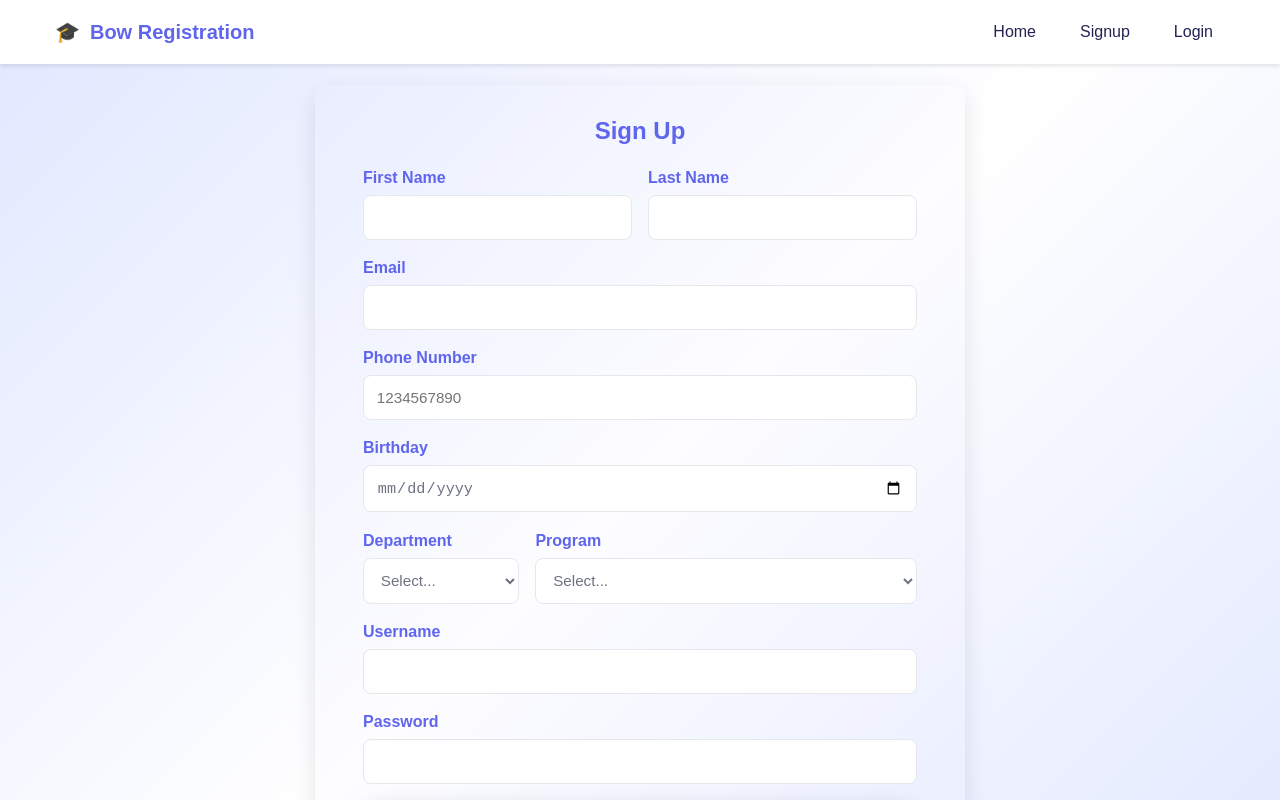
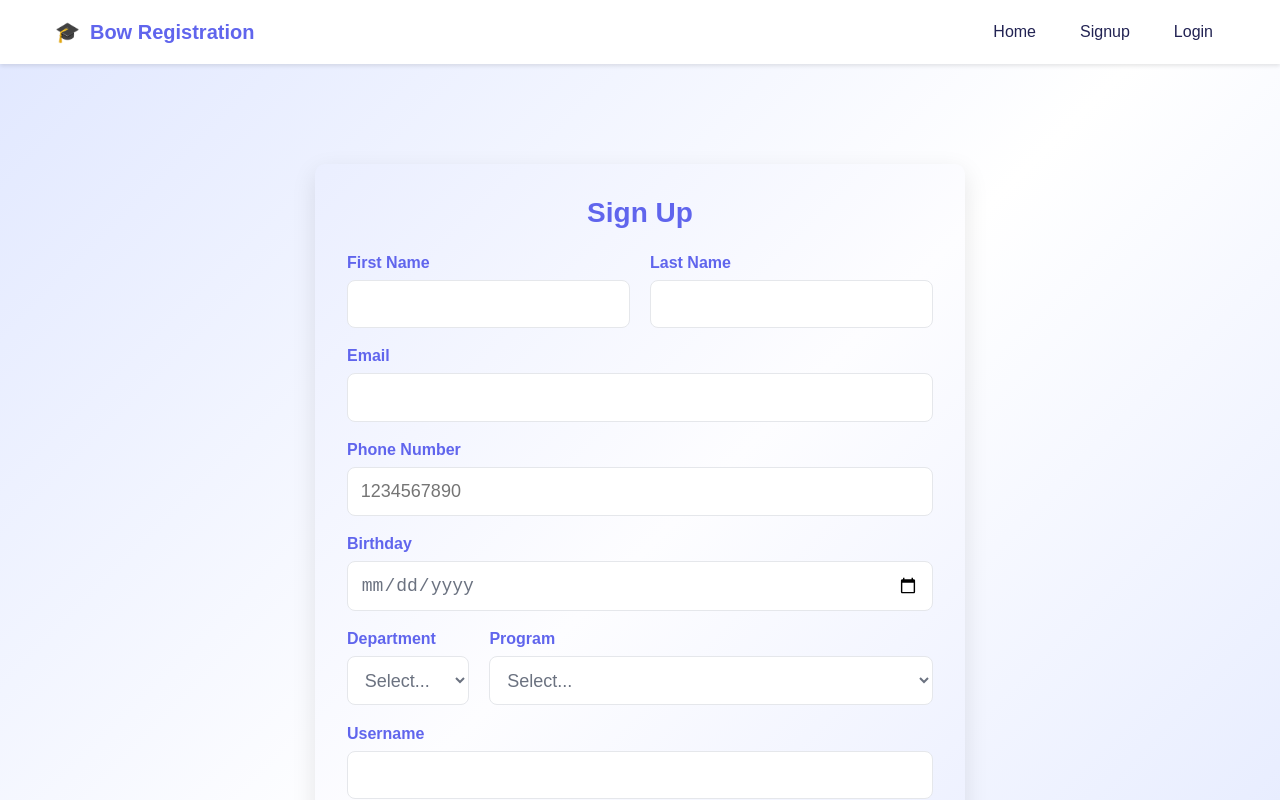
Before and after one commit to ingridtufani/BVCourse, a React (Vite) app in the folder my-react-app/: page /signup in a window 1280 px wide. Shown: the top 800 px of the page. Built offline with nearby package versions, Linux system fonts and the light colour scheme.

Commit message:
Signup css into App.css, Btn, Select and Input components

```diff
--- a/my-react-app/src/components/Signup.jsx
+++ b/my-react-app/src/components/Signup.jsx
@@ -1,11 +1,9 @@
-import React , { useState} from "react";
+import React, { useState } from "react";
 import { useNavigate } from "react-router-dom";
-import '../styles/Signup.css';
-
-
-//This will be replaced with data from backend later
-import { programData } from "../data/demoData";
-
+import "../styles/Signup.css";
+import Input from "./ui/Input";
+import Select from "./ui/Select";
+import { programData } from "../data/demoData"; //This will be replaced with data from backend later
 
 // dropdown options
 const PROGRAMS = [
@@ -18,10 +16,12 @@ const PROGRAMS = [
 
 const DEPARTMENTS = [
   { value: "", label: "Select..." },
-     ...Array.from(new Set(programData.map((prog) => prog.department))).map((dept) => ({
+  ...Array.from(new Set(programData.map((prog) => prog.department))).map(
+    (dept) => ({
       value: dept,
       label: dept,
-        })),
+    })
+  ),
 ];
 
 const initialForm = {
@@ -36,13 +36,11 @@ const initialForm = {
   password: "",
 };
 
-
 export default function Signup() {
   const [form, setForm] = useState(initialForm);
   const [errors, setErrors] = useState({});
   const [usernameError, setUsernameError] = useState("");
   const navigate = useNavigate();
-
 
   const handleChange = (e) => {
     const { name, value } = e.target;
@@ -53,37 +51,29 @@ export default function Signup() {
   };
 
   const validate = () => {
-        const e= {};
-        if (!form.firstName.trim())
-            e.firstName =" Required";
+    const e = {};
+    if (!form.firstName.trim()) e.firstName = " Required";
 
-        if (!form.lastName.trim())
-            e.lastName = " Required";
+    if (!form.lastName.trim()) e.lastName = " Required";
 
     if (!form.email.trim()) e.email = " Required";
-        else if (!/\S+@\S+\.\S+/.test(form.email))
-            e.email = " Invalid email";
-
+    else if (!/\S+@\S+\.\S+/.test(form.email)) e.email = " Invalid email";
 
     if (!form.phone.trim()) e.phone = " Required";
-        else if (!/^\d{10}$/.test(form.phone))
-            e.phone = " Invalid phone number";
+    else if (!/^\d{10}$/.test(form.phone)) e.phone = " Invalid phone number";
 
-        if (!form.birthday.trim())
-            e.birthday = " Required";
+    if (!form.birthday.trim()) e.birthday = " Required";
 
-        if (!form.department.trim())
-            e.department = " Required";
+    if (!form.department.trim()) e.department = " Required";
 
     if (!form.program.trim() || form.program === "Select...")
       e.program = " Required";
 
-        if (!form.username.trim())
-            e.username = " Required";
+    if (!form.username.trim()) e.username = " Required";
 
-        if (!form.password.trim())
-            e.password = " Required";
-        else if(form.password.length < 6) e.password = " Password must be at least 6 characters long";
+    if (!form.password.trim()) e.password = " Required";
+    else if (form.password.length < 6)
+      e.password = " Password must be at least 6 characters long";
 
     setErrors(e);
     return Object.keys(e).length === 0;
@@ -93,14 +83,13 @@ export default function Signup() {
     e.preventDefault();
     if (!validate()) return;
 
-
     //get users from local storage
     const users = JSON.parse(localStorage.getItem("users") || "[]");
 
     //check if username already exists
     const exists = users.some(
-            (u) => u.username.trim().toLowerCase() === form.username.trim().toLowerCase()
-
+      (u) =>
+        u.username.trim().toLowerCase() === form.username.trim().toLowerCase()
     );
     if (exists) {
       setUsernameError("Username already taken");
@@ -110,7 +99,7 @@ export default function Signup() {
 
     const newUser = {
       id:
-            typeof crypto !== 'undefined' && crypto.randomUUID
+        typeof crypto !== "undefined" && crypto.randomUUID
           ? crypto.randomUUID()
           : Date.now().toString(),
       username: form.username.trim().toLowerCase(),
@@ -127,10 +116,8 @@ export default function Signup() {
       },
     };
 
-
     const updatedUSers = [...users, newUser];
     localStorage.setItem("users", JSON.stringify(updatedUSers));
-
 
     alert("Signup successful! Please log in.");
     setForm(initialForm);
@@ -139,146 +126,104 @@ export default function Signup() {
     navigate("/login"); //redirect to login page
   };
 
-
   return (
     <div className="signup-container">
       <div className="signup-card">
         <h2 className="signup-title">Sign Up</h2>
 
-                <form onSubmit={onSubmit} noValidate>
-                    <div className="row">
-                        <div className="field">
-                            <label htmlFor="firstName">First Name</label>
-                            <input
-                                type="text"
+        <form onSubmit={onSubmit} noValidate className="form">
+          <div className="form-row">
+            <Input
               id="firstName"
               name="firstName"
+              label="First Name"
               value={form.firstName}
               onChange={handleChange}
+              error={errors.firstName}
             />
-                            {errors.firstName && <small className="error">{errors.firstName}</small>}
+            <Input
+              id="lastName"
+              name="lastName"
+              label="Last Name"
+              value={form.lastName}
+              onChange={handleChange}
+              error={errors.lastName}
+            />
           </div>
 
-                <div className="field">
-                    <label htmlFor="lastName">Last Name</label>
-                    <input
-                        type="text"
-                        id="lastName"
-                        name="lastName"
-                        value={form.lastName}
-                        onChange={handleChange}
-                    />
-                    {errors.lastName && <small className="error">{errors.lastName}</small>}
-                </div>
-            </div>
-
-            <div className="field">
-                <label htmlFor="email">Email</label>
-                <input
-                    type="email"
+          <Input
             id="email"
             name="email"
+            label="Email"
             value={form.email}
             onChange={handleChange}
+            error={errors.email}
           />
-                {errors.email && <small className="error">{errors.email}</small>}
-            </div>
 
-            <div className="field">
-                <label htmlFor="phone">Phone Number</label>
-                <input
-                    type="tel"
+          <Input
             id="phone"
             name="phone"
+            label="Phone Number"
             placeholder="1234567890"
             value={form.phone}
             onChange={handleChange}
+            error={errors.phone}
           />
-                {errors.phone && <small className="error">{errors.phone}</small>}
+
+          <Input
+            id="birthday"
+            name="birthday"
+            label="Birthday"
+            type="date"
+            value={form.birthday}
+            onChange={handleChange}
+            error={errors.birthday}
+          />
+
+          <div className="form-row">
+            <Select
+              id="department"
+              name="department"
+              label="Department"
+              value={form.department}
+              onChange={handleChange}
+              error={errors.department}
+              options={DEPARTMENTS}
+            />
+
+            <Select
+              id="program"
+              name="program"
+              label="Program"
+              value={form.program}
+              onChange={handleChange}
+              error={errors.program}
+              options={PROGRAMS}
+            />
           </div>
 
-            <div className="field">
-                <label htmlFor="birthday">Birthday</label>
-                <input
-                    type="date"
-                    id="birthday"
-                    name="birthday"
-                    value={form.birthday}
-                    onChange={handleChange}
-                />
-                {errors.birthday && <small className="error">{errors.birthday}</small>}
-            </div>
-
-            <div className="row">
-                <div className="field">
-                    <label htmlFor="department">Department</label>
-                    <select
-                        id="department"
-                        name="department"
-                        value={form.department}
-                        onChange={handleChange}
-                    >
-                     {DEPARTMENTS.map((opt) => (
-                  <option key={opt.value || "blank"} value={opt.value}>
-                    {opt.label}
-                  </option>
-                ))}
-                    </select>
-                    {errors.department &&  (
-                        <small className="error">{errors.department}</small>
-                    )}
-                </div>
-
-             <div className="field">
-              <label htmlFor="program">Program</label>
-              <select
-                id="program"
-                name="program"
-                value={form.program}
-                onChange={handleChange}
-              >
-                {PROGRAMS.map((opt) => (
-                  <option key={opt.value || "blank"} value={opt.value}>
-                    {opt.label}
-                  </option>
-                ))}
-              </select>
-              {errors.program && (
-                <small className="error">{errors.program}</small>
-              )}
-            </div>
-          </div>
-
-            <div className="row">
-                <div className="field">
-                    <label htmlFor="username">Username</label>
-                    <input
-                        type="text"
+          <Input
             id="username"
             name="username"
+            label="Username"
             value={form.username}
             onChange={handleChange}
+            error={errors.username || usernameError}
           />
 
-                    {(errors.username || usernameError) &&
-                    ( <small className="error">{errors.username}</small>)}
-                </div>
-            </div>
-
-            <div className="field">
-                <label htmlFor="password">Password</label>
-                <input
-                    type="password"
+          <Input
             id="password"
             name="password"
+            label="Password"
+            type="password"
             value={form.password}
             onChange={handleChange}
+            error={errors.password}
           />
-                {errors.password && <small className="error">{errors.password}</small>}
-            </div>
 
           <button type="submit" className="submit-button">
-                ✨ Sign Up
+            {" "}
+            ✨ Sign Up{" "}
           </button>
         </form>
       </div>
--- a/my-react-app/src/components/ui/Input.jsx
+++ b/my-react-app/src/components/ui/Input.jsx
@@ -0,0 +1,26 @@
+import React from "react";
+
+export default function Input({ id, label, error, className = "", ...props }) {
+  const describedBy = error ? `${id}-error` : undefined;
+  return (
+    <div className="form-field">
+      {label && (
+        <label htmlFor={id} className="form-label">
+          {label}
+        </label>
+      )}
+      <input
+        id={id}
+        className={`input ${error ? "is-error" : ""} ${className}`}
+        aria-invalid={!!error}
+        aria-describedby={describedBy}
+        {...props}
+      />
+      {error && (
+        <small id={describedBy} className="form-error">
+          {error}
+        </small>
+      )}
+    </div>
+  );
+}
--- a/my-react-app/src/components/ui/Select.jsx
+++ b/my-react-app/src/components/ui/Select.jsx
@@ -0,0 +1,39 @@
+import React from "react";
+
+export default function Select({
+  id,
+  label,
+  options = [],
+  error,
+  className = "",
+  ...props
+}) {
+  const describedBy = error ? `${id}-error` : undefined;
+  return (
+    <div className="form-field">
+      {label && (
+        <label htmlFor={id} className="form-label">
+          {label}
+        </label>
+      )}
+      <select
+        id={id}
+        className={`select ${error ? "is-error" : ""} ${className}`}
+        aria-invalid={!!error}
+        aria-describedby={describedBy}
+        {...props}
+      >
+        {options.map((opt) => (
+          <option key={opt.value ?? "blank"} value={opt.value ?? ""}>
+            {opt.label}
+          </option>
+        ))}
+      </select>
+      {error && (
+        <small id={describedBy} className="form-error">
+          {error}
+        </small>
+      )}
+    </div>
+  );
+}
--- a/my-react-app/src/styles/App.css
+++ b/my-react-app/src/styles/App.css
@@ -59,6 +59,21 @@ body {
   gap: 8px;
   text-decoration: none;
   font-family: inherit;
+}
+
+.submit-button {
+  width: 100%;
+  align-items: center;
+  padding: 0.9rem;
+  background-color: #ffffff;
+  color: var(--primary-color);
+  border: none;
+  border-radius: 20px;
+  box-shadow:  0 4px 20px 0 rgba(0, 0, 0, 0.15);
+  font-size: 1rem;
+  font-weight: 600;
+  cursor: pointer;
+  transition: background-color 0.3s;
 }
 
 .btn:disabled {
@@ -281,3 +296,56 @@ footer {
   border-top: 1px solid var(--border-color);
   margin-top: auto;
 }
+
+/*Form*/
+.form{ width: 100%;}
+
+.form-row
+{display: flex;
+  gap: 20px;
+}
+
+.form-row > .form-field {
+  flex: 1;
+}
+.form-field {
+  display: flex;
+  flex-direction: column;
+  margin-bottom: 1.2rem;
+}
+.form-label {
+  margin-bottom: 0.5rem;
+  font-weight: 600;
+  color: var(--primary-color);
+}
+
+.input,
+.select {
+    background-color: var(--bg-white);
+    padding: 0.8rem;
+    border: 1px solid var(--border-color);
+    border-radius: 8px;
+    outline: none;
+    font-size: 0.95rem;
+    color: var(--text-light);
+    transition: border-color 0.3s ease;
+}
+
+.input:focus,
+.select:focus {
+  outline: none;
+  border-color: var(--primary-color);
+  box-shadow: 0 0 2px rgba(0, 123, 255, 0.2);
+}
+
+.input.is-error,
+.select.is-error {
+  border-color: var(--error-color);
+  box-shadow: 0 0 0 2px rgba(239, 68, 68, 0.08);
+}
+
+.form-error{
+  color: var(--error-color);
+  font-size: 0.85rem;
+  margin-top: 0.3rem;
+}
--- a/my-react-app/src/styles/Signup.css
+++ b/my-react-app/src/styles/Signup.css
@@ -1,103 +1,47 @@
 .signup-container {
     display: flex;
     justify-content: center;
-    align-items: center;
-    min-height: 100vh;
-
-
+    align-items: start;
+    min-height: 100svh;
+    padding: clamp(12px, 3vw, 32px); /* avoid edges on small screens */
+    background: transparent;
 }
 
 .signup-card {
     background:rgba(96, 101, 237, 0.01);
-    padding: 2rem 3rem;
+    padding: clamp(16px, 3.2vw, 32px);
+    padding-bottom: clamp(20px, 3vw, 48px);
     border-radius: 10px;
     box-shadow: 0 8px 25px rgba(0, 0, 0, 0.1);
+
     width: 100%;
-    max-width: 650px;
+    max-width: clamp(320px, 92vw, 650px);
+    overflow: visible ;
+
+    overflow: visible;
+    margin-top: clamp(16px, 6vh, 72px);
 }
 
 .signup-card h2 {
     text-align: center;
-    margin-bottom: 1.5rem;
+    margin-bottom: clamp(12px , 2.2vw, 24px);
     color: var(--primary-color);
+    font-size: clamp(1.25rem, 1.2vw + 1rem, 1.75rem);
+    line-height: 1.2;
+    margin-bottom: clamp(12px, 2.2vw, 24px);
 }
 
-.field {
-    display: flex;
-    flex-direction: column;
-    margin-bottom: 1.2rem;
+/* inputs com fonte >=16px evitam zoom no iOS */
+.signup-card input,
+.signup-card select {
+  font-size: clamp(16px, 1vw + 12px, 18px);
 }
 
-.field label {
-    margin-bottom: 0.5rem;
-    font-weight: 600;
-    color: var(--primary-color);
+/* garante que o menu fique sobreposto se houver algum ancestral com overflow */
+.signup-card select { position: relative; z-index: 10; }
+
+@media (max-width: 640px) {
+    .signup-container { align-items: flex-start; }
+    .signup-card { max-height: none; }
+    .form-row { flex-direction: column; gap: 12px; }
 }
-
-
-
-.field input,
-.field select {
-    background-color: var(--bg-white);
-    padding: 0.8rem;
-    border: 1px solid var(--border-color);
-    border-radius: 8px;
-    outline: none;
-    font-size: 0.95rem;
-    color: var(--text-light);
-    transition: border-color 0.3s ease;
-}
-
-
-
-.field input:focus,
-.field select:focus {
-    outline: none;
-    border-color: var(--primary-color);
-    box-shadow: 0 0 2px rgba(0, 123, 255, 0.2);
-
-
-}
-
-
-
-.error {
-    color: #ff4d4f;
-    font-size: 0.85rem;
-    margin-top: 0.3rem;
-}
-
-.row {
-    display: flex;
-    gap: 1rem;
-}
-
-.row .field {
-    flex: 1;
-}
-
-.submit-button {
-    width: 100%;
-    align-items: center;
-    padding: 0.9rem;
-    background-color: #ffffff;
-    color: var(--primary-color);
-    border: none;
-    border-radius: 20px;
-    box-shadow:  0 4px 20px 0 rgba(0, 0, 0, 0.15);
-    font-size: 1rem;
-    font-weight: 600;
-    cursor: pointer;
-    transition: background-color 0.3s;
-}
-
-.submit-button:hover {
-    background-color: var(--primary-color);
-    color: #ffffff;
-}
-
-.submit-button:active {
-    transform: scale(0.98);
-    background-color: var(--secondary-color);
-    color: #ffffff;
-}
```
Also changed, not shown: my-react-app/src/components/ui/Button.jsx (+16 -0 lines). Lines whose indentation alone changed are shown as unchanged.
